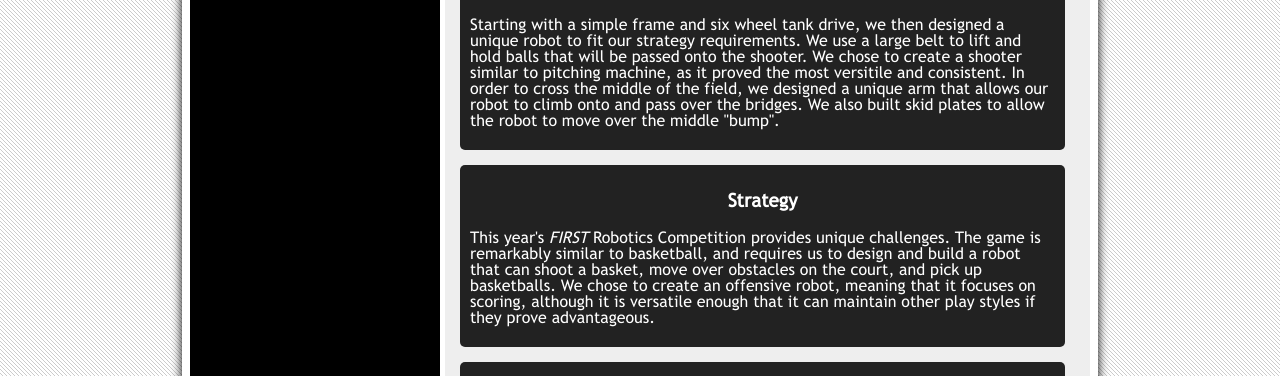
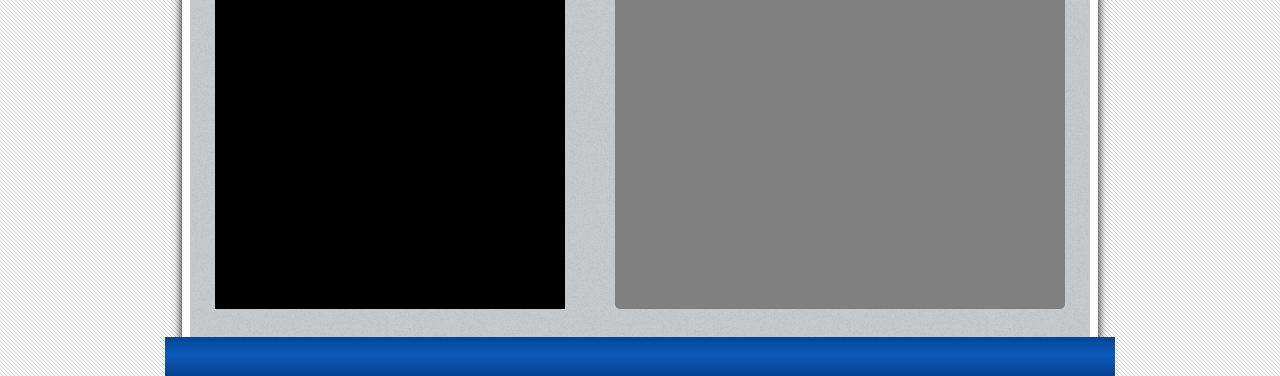
Before and after one commit to mparobotics/Website, a PHP site: page /Robot in a window 1280 px wide. Shown: the part 487-863 px from the top of the page. Run offline with PHP 8.4, Linux system fonts and the light colour scheme.

Commit message:
Added the outline for the robot page

```diff
--- a/Robot.php
+++ b/Robot.php
@@ -4,43 +4,27 @@
 include('header.php');
 ?>
 
-<div id="content" class="navEnabled">
+<div id="content" style="height: 600px">
 
-<div id="leftnav">
-<p id="pagetitle">The Robot</p>
-<p class="pagearticleactive"><a href="#Strategy" class="navLink">Strategy</a></p>
-<p class="pagearticle"><a href="#Design" class="navLink">Design</a></p>
-<p class="pagearticle"><a href="#ScoreTracking" class="navLink">Sponsors</a></p>
-</div>
+    <div class="selectbar">
+        <p>Select a year:</p>
+        <p><a href="#">2012</a>|<a href="#">2013</a></p>
+    </div>
 
-<div id="rightcontent">
+    <div id="robotImage">
+        <a href="#" class="node"></a>
+    </div>
 
-<img id="articleImg" src="/images/therobotheader.png" alt="The Robot" />
+    <div id="robotContent">
+        <div class="contentStatic">
+            <h1>Title</h1>
+            <h2>Subtitle</h2>
+            <p>Content</p>
+        </div>
 
-
-<div id="title" class="swoosh">
-<div id="frontswoosh">
-<img src="/images/theteam.png" alt="The Team" class="titleimg" />
-</div>
-<h1 id="swooshtitle">The Robot</h1>
-</div>
-
-<div class="robotBlurb" id="Design">
-<h3 style="text-align: center;">Design</h3>
-<p>Starting with a simple frame and six wheel tank drive, we then designed a unique robot to fit our strategy requirements. We use a large belt to lift and hold balls that will be passed onto the shooter. We chose to create a shooter similar to pitching machine, as it proved the most versitile and consistent.  In order to cross the middle of the field, we designed a unique arm that allows our robot to climb onto and pass over the bridges. We also built skid plates to allow the robot to move over the middle "bump".</p>
-</div>
-
-<div class="robotBlurb" id="Strategy">
-<h3 style="text-align: center;">Strategy</h3>
-<p>This year's <i>FIRST</i> Robotics Competition provides unique challenges. The game is remarkably similar to basketball, and requires us to design and build a robot that can shoot a basket, move over obstacles on the court, and pick up basketballs. We chose to create an offensive robot, meaning that it focuses on scoring, although it is versatile enough that it can maintain other play styles if they prove advantageous. </p>
-</div>
-
-<div class="robotBlurb" id="ScoreTracking">
-<h3 style="text-align: center;"><a href="Sponsors" style="color: #fff">Sponsors</a></h3>
-<p>A thank you to all of our sponsors, because we couldn't build this robot without their generous support. You can learn more about the sponsors <b><a href="Sponsors" style="color: #fff;">here</a></b>.</p>
-</div>
-</div>
-
+        <div class="contentStub">
+        </div>
+    </div>
 
 </div>
 <?php
--- a/styles.css
+++ b/styles.css
@@ -400,6 +400,23 @@
     display: none;
 }
 
+#robotImage {
+    width: 350px;
+    height: 500px;
+    background: black;
+    margin: 25px;
+    float: left;
+}
+
+#robotContent {
+    width: 450px;
+    height: 500px;
+    background: gray;
+    float: left;
+    margin: 25px;
+    border-radius: 5px;
+}
+
 /* Classes */
 /*
 .frontnav {
@@ -720,6 +737,13 @@
     color: white;
 }
 
+.selectbar {
+    margin-top: 55px;
+    background: #333;
+    color: white;
+    padding-bottom: 1px;
+}
+
 /* Programing Slide thingy */
 .panel
 {
```
Also changed, not shown: commentedcode/Robot.php (added, +34 -0 lines).
